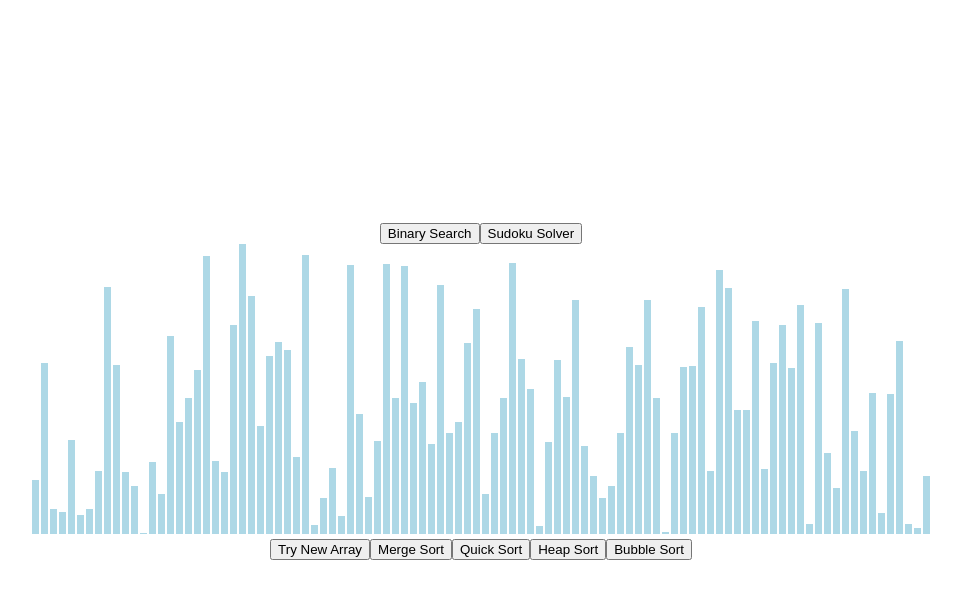
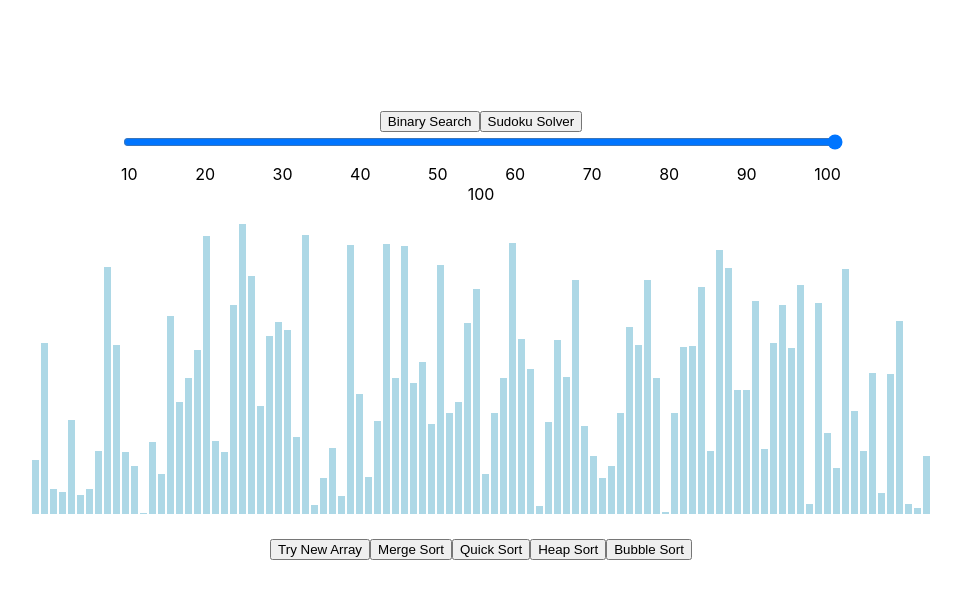
Before and after one commit to monishprojs/algorithmVisualizer, a React (Create React App) app: page /sorting in a window 1280 px wide. Shown: the top 598 px of the page, without its empty margins (161-1122 px from the left). Built offline with nearby package versions, Linux system fonts and the light colour scheme.

Commit message:
added in a slider to the sorting alg visualizer

```diff
--- a/src/SortingVisualizer/SortingVisualizer.css
+++ b/src/SortingVisualizer/SortingVisualizer.css
@@ -5,8 +5,11 @@
 }
 
 .bar{
-    width: 7px;
     background-color: lightblue;
     display: inline-block;
     margin: 0 1px;
 }
+
+.map{
+    width: 100%;
+}
--- a/src/SortingVisualizer/SortingVisualizer.jsx
+++ b/src/SortingVisualizer/SortingVisualizer.jsx
@@ -6,6 +6,7 @@ import getQuickSortAnimations from '../sortingAlgorithms/quickSort.js';
 import getHeapSortAnimations from '../sortingAlgorithms/heapSort.js';
 import getBubbleSortAnimations from '../sortingAlgorithms/bubbleSort';
 import { useNavigate } from "react-router-dom";
+import Slider from '../slider';
 
 function SortingVisualizer(){
 
@@ -19,15 +20,23 @@ function SortingVisualizer(){
         navigate("/sudoku");
     }
 
-    const[nums,setNums] = useState([])
+    const[nums,setNums] = useState([]);
+    const [sliderValue, setSliderValue] = useState(100);
 
     const PRIMARY_COLOR = 'lightblue';
     const SECONDARY_COLOR = 'red';
     const ANIMATION_SPEED_MS = 10;
 
-    function resetArray(){
+    const labels = Array.from({ length: 10 }, (_, index) => ({
+        value: (index + 1) * 10,
+        label: ((index + 1) * 10).toString(),
+    }));
+    const labelStep = 1;
+
+
+    function resetArray(cap){
         let tmp = [];
-        for (let i = 0; i < 100; i ++){
+        for (let i = 0; i < cap; i ++){
             tmp.push(Math.floor(Math.random() * 300))
         }
         setNums(tmp)
@@ -117,24 +126,45 @@ function SortingVisualizer(){
         }
     }
 
+    const handleSliderChange = (value) => {
+        setSliderValue(value);
+        console.log(value);
+        resetArray(value);
+    };
+
     useEffect(() => {
-        resetArray()
+        resetArray(100)
     }, [])
+
+
 
         return (
             <div className='container'>
                 <button onClick={goSearch}>Binary Search</button>
                 <button onClick={goSudoku}>Sudoku Solver</button>
+                <div>
+                    <Slider
+                        min={10}
+                        max={100}
+                        step={1}
+                        value={sliderValue}
+                        onChange={handleSliderChange}
+                        labels={labels}
+                        labelStep={labelStep}
+                    />
+                </div>
                 <br />
+            <div className='map'>
             {nums.map((value,index) => (
                 <div className='bar'
                 key={index}
-                style={{height: String(value)+'px'}}>
+                style={{height: String(value)+'px', width:String(700/sliderValue)+'px'}}>
 
                 </div>
             ))}
+            </div>
             <br />
-            <button onClick={resetArray}>Try New Array</button>
+            <button onClick={() => resetArray(sliderValue)}>Try New Array</button>
             <button onClick={() => mergeSort()}>Merge Sort</button>
             <button onClick={() => getSortAnimations('quick')}>Quick Sort</button>
             <button onClick={() => getSortAnimations('heap')}>Heap Sort</button>
--- /dev/null
+++ b/src/slider.jsx
@@ -0,0 +1,32 @@
+import React from 'react';
+
+const Slider = ({ min, max, step, value, labels, labelStep, onChange }) => {
+    const handleChange = (event) => {
+        const newValue = parseInt(event.target.value); // Convert the value to an integer
+        onChange(newValue);
+    };
+
+    return (
+        <div style={{ width: '80%', margin: '0 auto' }}>
+            <input
+                type="range"
+                min={min}
+                max={max}
+                step={step}
+                value={value}
+                onChange={handleChange}
+                style={{ width: '100%' }}
+            />
+            <div style={{ display: 'flex', justifyContent: 'space-between', marginTop: '10px' }}>
+                {labels.map((labelData) => (
+                    <div key={labelData.value}>
+                        {labelData.label}
+                    </div>
+                ))}
+            </div>
+            <span>{value}</span>
+        </div>
+    );
+};
+
+export default Slider;
```
